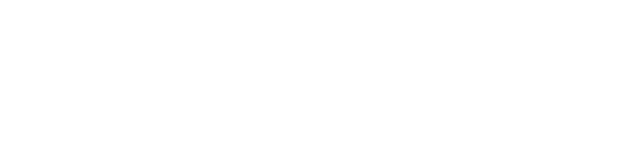
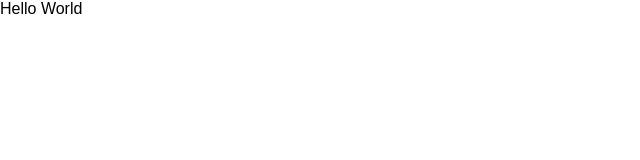
Before and after one commit to ChanchalSHARMA09/Chanchal.portfolio, a plain HTML site: page index.html in a window 1280 px wide. Shown: the whole page, without its empty margins (0-640 px from the left). Drawn offline with nearby package versions, Linux system fonts and the light colour scheme.

Commit message:
test commit

```diff
--- a/index.html
+++ b/index.html
@@ -9,6 +9,6 @@
     <link href='https://unpkg.com/boxicons@2.1.4/css/boxicons.min.css' rel='stylesheet'>
 </head>
 <body>
-    <header class="header"></header>
+    <header class="header">Hello World</header>
 </body>
 </html>
```
